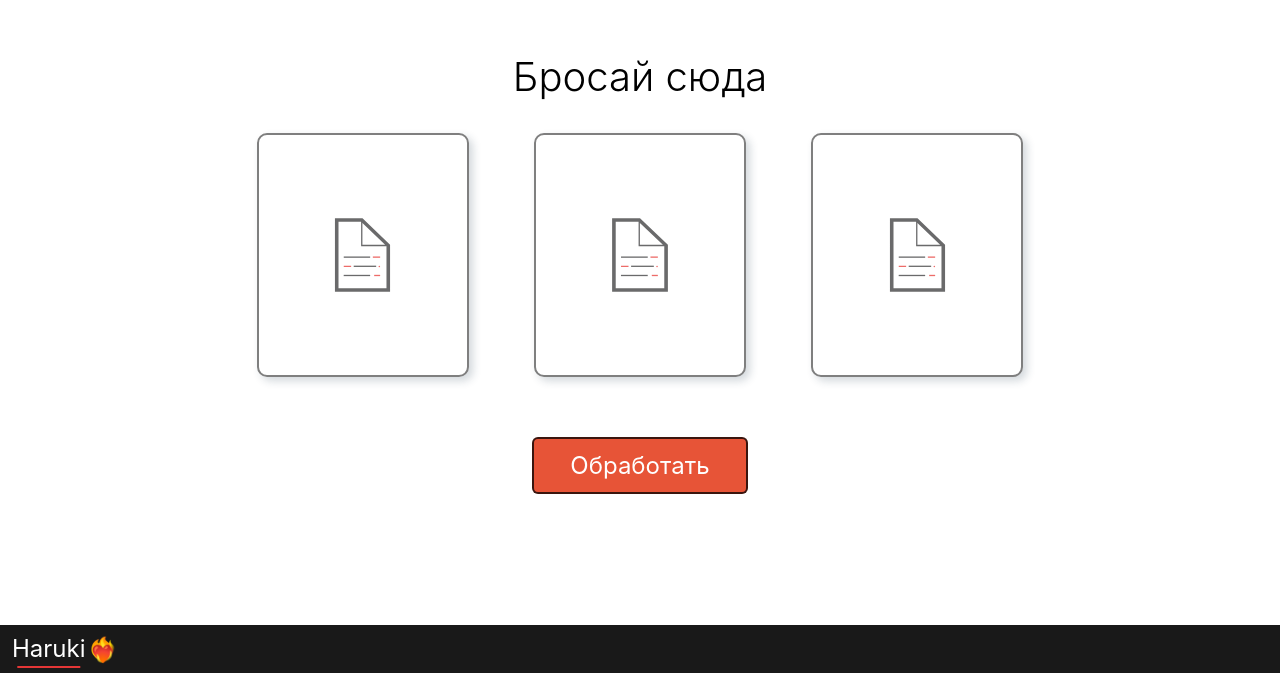
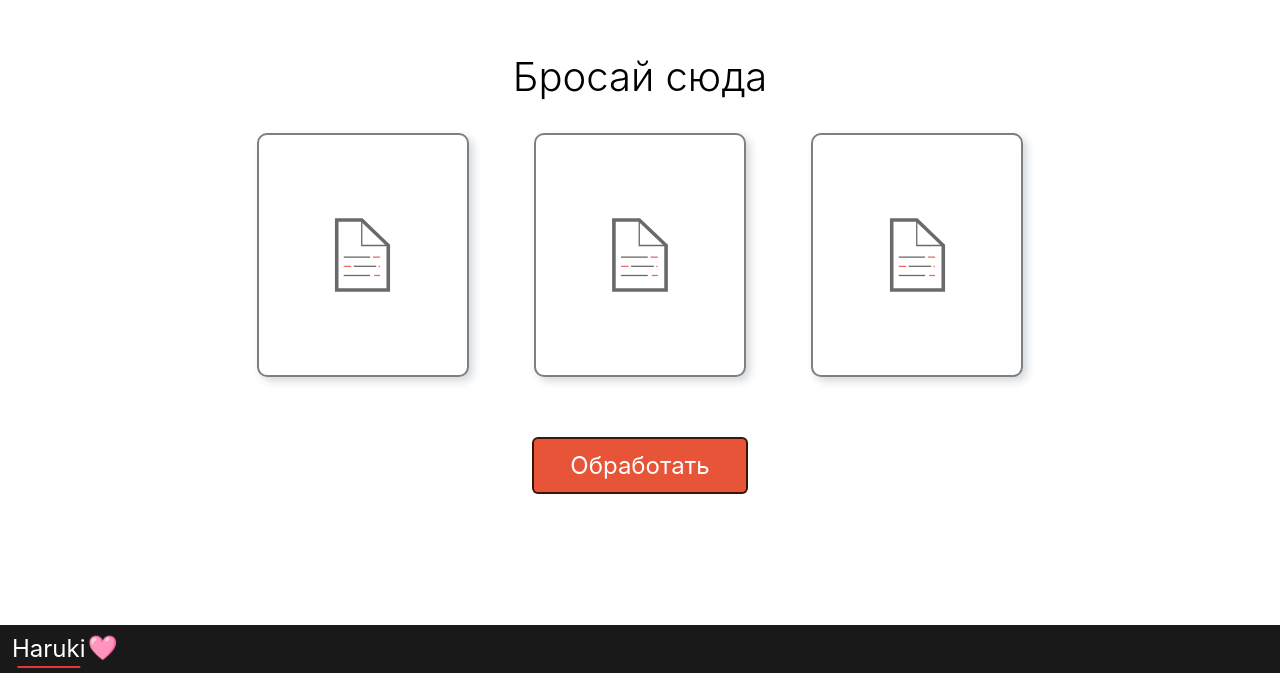
Before and after one commit to HarukiFT/RobloxStats, a React (Create React App) app in the folder frontend/: page / in a window 1280 px wide. Shown: the part 127-800 px from the top of the page. Built offline with nearby package versions, Linux system fonts and the light colour scheme; a web font is replaced by a local one.

Commit message:
Minor changes to footer

```diff
--- a/frontend/src/styles/Footer.module.scss
+++ b/frontend/src/styles/Footer.module.scss
@@ -17,11 +17,11 @@
         &::before {
             position: absolute;
             font-size: inherit;
-            content: "❤️‍🔥";
+            content: "🩷";
             left: 90%;
             bottom: 50%;
 
-            transform: translateY(50%);
+            transform: translateY(45%);
         }
 
         &::after {
```
